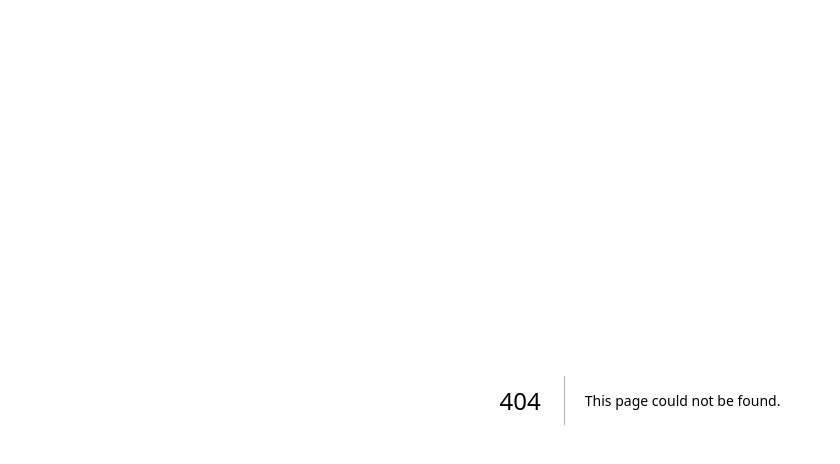
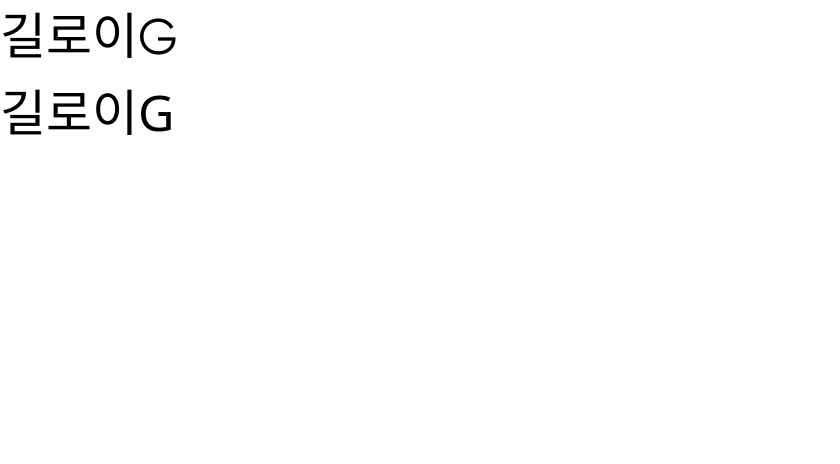
Before and after one commit to Gentlee-dev/next-study, a Next.js app: page /next-functions/font/local in a window 1280 px wide. Before the commit this address had no page. Shown: the top 464 px of the page, without its empty margins (0-840 px from the left). Built offline with nearby package versions, Linux system fonts and the light colour scheme.

Commit message:
feat : Font local

```diff
--- /dev/null
+++ b/src/domains/next-functions/font/google/index.tsx
@@ -0,0 +1,7 @@
+import { FC } from "react";
+
+const GoogleMain: FC = () => {
+  return <div>GOOGLE</div>;
+};
+
+export { GoogleMain };
--- /dev/null
+++ b/src/domains/next-functions/font/local/index.tsx
@@ -0,0 +1,15 @@
+import { gilroy } from "@/styles/fonts";
+import { FC } from "react";
+
+const LocalMain: FC = () => {
+  return (
+    <main>
+      <p style={{ fontSize: 50 }} className={gilroy.className}>
+        길로이G
+      </p>
+      <p style={{ fontSize: 50 }}>길로이G</p>
+    </main>
+  );
+};
+
+export { LocalMain };
--- /dev/null
+++ b/src/pages/next-functions/font/google/index.tsx
@@ -0,0 +1,8 @@
+import { GoogleMain } from "@/domains/next-functions/font/google";
+import { FC } from "react";
+
+const GooglePage: FC = () => {
+  return <GoogleMain />;
+};
+
+export default GooglePage;
--- /dev/null
+++ b/src/pages/next-functions/font/local/index.tsx
@@ -0,0 +1,8 @@
+import { LocalMain } from "@/domains/next-functions/font/local";
+import { FC } from "react";
+
+const LocalPage: FC = () => {
+  return <LocalMain />;
+};
+
+export default LocalPage;
--- /dev/null
+++ b/src/styles/fonts/index.tsx
@@ -0,0 +1,13 @@
+// import "./Gilroy/Gilroy-Regular.otf";
+// import "./Gilroy/Gilroy-SemiBold.otf";
+import nextFontLocal from "next/font/local";
+
+export const gilroy = nextFontLocal({
+  src: [
+    { path: "./Gilroy/Gilroy-Regular.otf", weight: "400", style: "normal" },
+    { path: "./Gilroy/Gilroy-SemiBold.otf", weight: "500", style: "normal" },
+  ],
+  adjustFontFallback: "Times New Roman",
+  preload: true,
+  fallback: ["system-ui"],
+});
```
Also changed, not shown: src/styles/fonts/Gilroy/Gilroy-Regular.otf (added), src/styles/fonts/Gilroy/Gilroy-SemiBold.otf (added).
